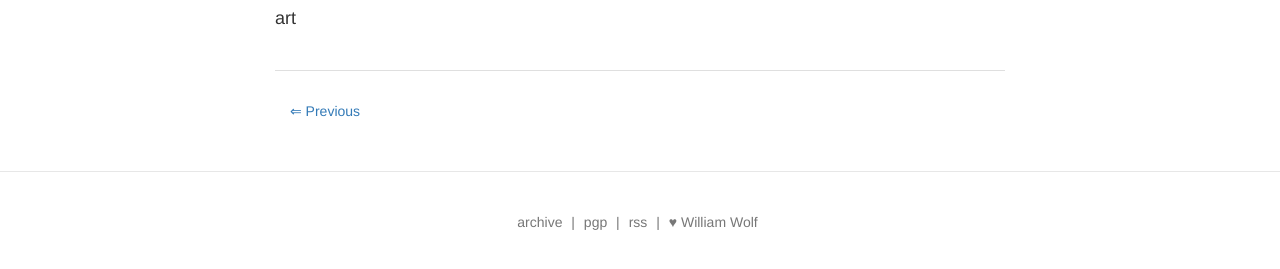
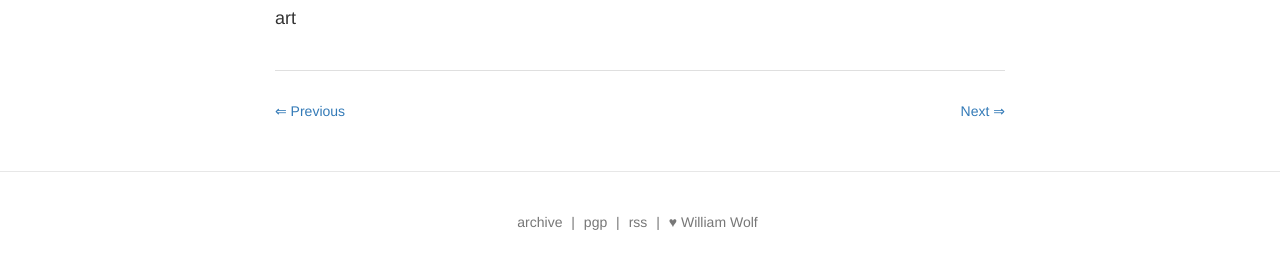
Before and after one commit to throughnothing/willwolf.me, a Jekyll site: the page built from _posts/2010-12-02-art.markdown, in a window 1280 px wide. Shown: the part 563-832 px from the top of the page. Built offline with Jekyll 4.4.1, drawn with Linux system fonts in a browser that asks for light colours; nearby versions of some CDN libraries; Markdown is read by kramdown in place of the engine named in the settings.

Commit message:
Fix next/prev

```diff
--- a/_includes/post_next_prev.html
+++ b/_includes/post_next_prev.html
@@ -1,5 +1,4 @@
 {% if post %}
-<div class="container">
     {% if post.previous %}
       <a class="pull-left" href="{{ post.previous.url }}">&lArr; Previous</a>
     {% endif %}
@@ -7,5 +6,4 @@
     {% if post.next %}
       <a class="pull-right" href="{{ post.next.url }}">Next &rArr;</a>
     {% endif %}
-</div>
 {% endif %}
--- a/index.html
+++ b/index.html
@@ -7,7 +7,6 @@ title: throughnothing.com - William Wolf on the web
     {% include article.html %}
 {% endfor %}
 
-<div class="container">
 {% if paginator.next_page %}
     <a class="pull-left" href="{{ paginator.next_page_path }}">&lArr; Older</a>
 {% endif %}
@@ -15,4 +14,3 @@ title: throughnothing.com - William Wolf on the web
 {% if paginator.previous_page %}
     <a class="pull-right" href="{{ paginator.previous_page_path }}">Newer &rArr;</a>
 {% endif %}
-</div>
```
Lines whose indentation alone changed are shown as unchanged.
